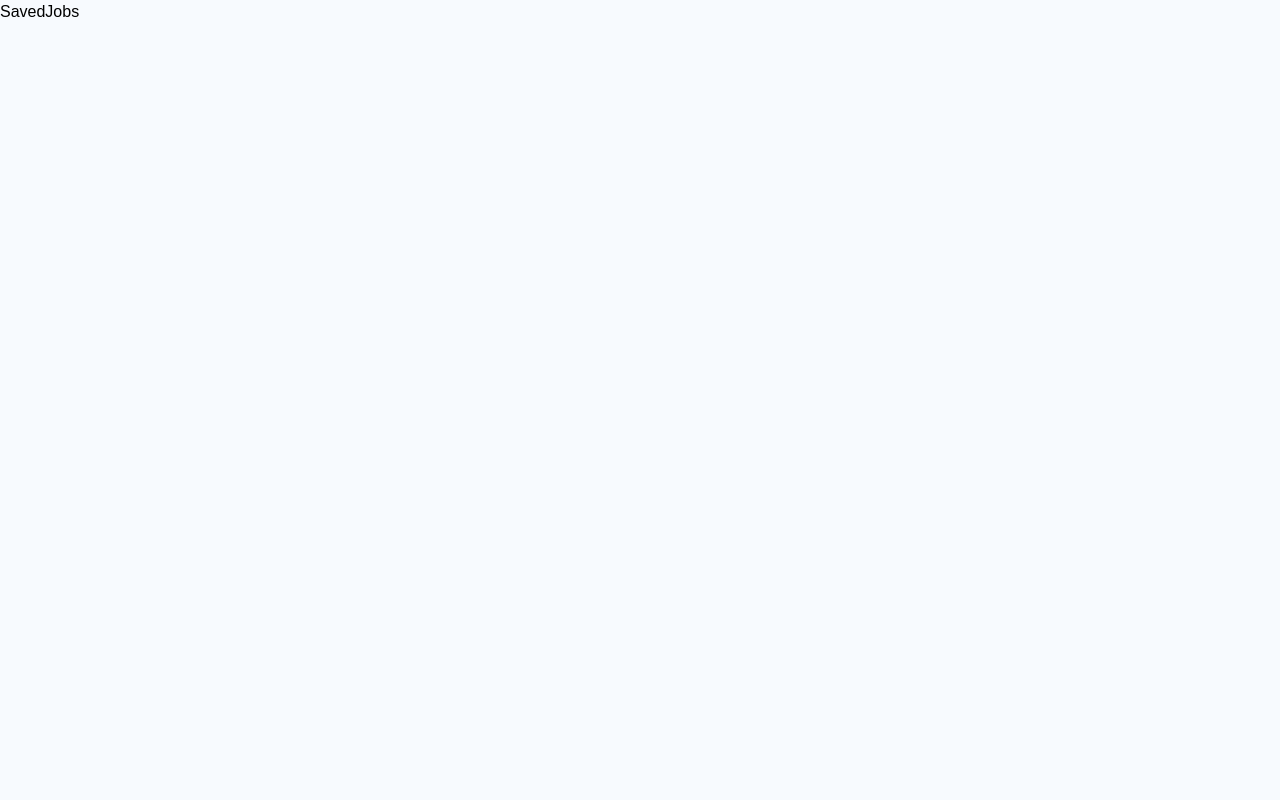
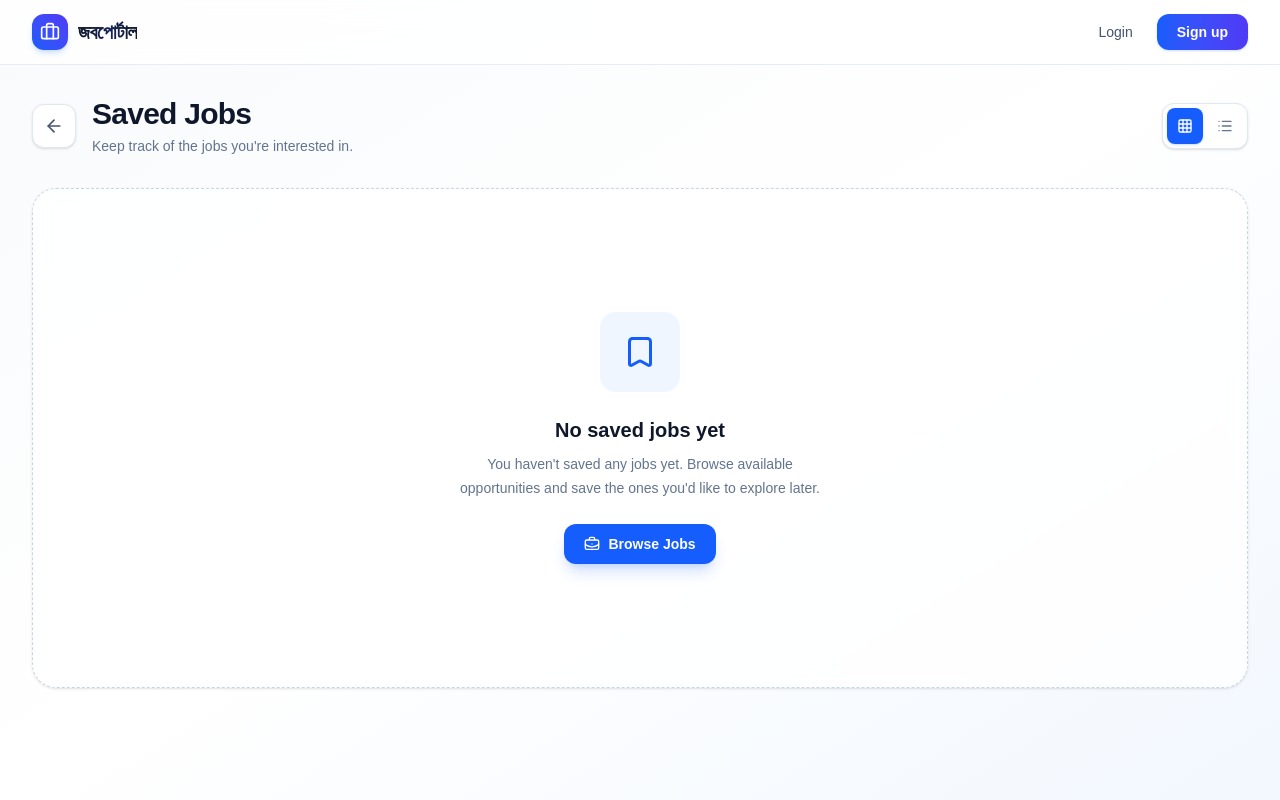
Before and after one commit to yeasin5060/job-portal, a React (Vite) app in the folder client/: page /saved-jobs in a window 1280 px wide. Built offline with nearby package versions, Linux system fonts and the light colour scheme.

Commit message:
complete the savedjob.jsx

```diff
--- a/client/src/pages/JobSeeker/SavedJobs.jsx
+++ b/client/src/pages/JobSeeker/SavedJobs.jsx
@@ -1,9 +1,200 @@
-import React from 'react'
+
+import { useState, useEffect } from "react";
+import {
+  Grid,
+  List,
+  ArrowLeft,
+  Bookmark,
+  BriefcaseBusiness,
+} from "lucide-react";
+import { useAuth } from "../../context/AuthContext";
+import { useNavigate } from "react-router-dom";
+import axiosInstance from "../../utils/axiosinstance";
+import { API_PATHS } from "../../utils/apiPaths";
+import Navbar from "../../components/Navbar";
+import JobCard from "../../components/Cards/JobCard";
+import toast from "react-hot-toast";
 
 const SavedJobs = () => {
+  const { user } = useAuth();
+  const navigate = useNavigate();
+
+  const [savedJoblist, setSavedJobList] = useState([]);
+  const [viewMode, setViewMode] = useState("grid");
+
+  const getSavedJobs = async () => {
+    try {
+      const response = await axiosInstance.get(
+        API_PATHS.JOBS.GET_SAVE_JOBS
+      );
+
+      setSavedJobList(
+        Array.isArray(response.data) ? response.data : []
+      );
+    } catch (error) {
+      console.error("Error fetching saved jobs:", error);
+      setSavedJobList([]);
+    }
+  };
+
+  const handleUnsaveJob = async (jobId) => {
+    try {
+      await axiosInstance.delete(
+        API_PATHS.JOBS.UNSAVE_JOB(jobId)
+      );
+
+      toast.success("Job removed successfully");
+      getSavedJobs();
+    } catch (error) {
+      console.error("Error removing saved job:", error);
+
+      toast.error(
+        error.response?.data?.message ||
+          "Something went wrong! Try again later"
+      );
+    }
+  };
+
+  useEffect(() => {
+    if (user) {
+      getSavedJobs();
+    }
+  }, [user]);
+
   return (
-    <div>SavedJobs</div>
-  )
-}
+    <div className="min-h-screen bg-gradient-to-br from-slate-50 via-white to-blue-50/60 dark:from-slate-950 dark:via-slate-950 dark:to-slate-900">
+      <Navbar />
 
-export default SavedJobs
+      <main className="mx-auto max-w-7xl px-4 pb-12 pt-24 sm:px-6 lg:px-8">
+        {savedJoblist && (
+          <div>
+            {/* Header */}
+            <div className="mb-8 flex flex-col gap-5 sm:flex-row sm:items-center sm:justify-between">
+              {/* Left */}
+              <div className="flex items-center gap-4">
+                <button
+                  type="button"
+                  onClick={() => navigate(-1)}
+                  className="flex h-11 w-11 shrink-0 items-center justify-center rounded-xl border border-slate-200 bg-white text-slate-600 shadow-sm transition-all duration-200 hover:border-blue-200 hover:bg-blue-50 hover:text-blue-600 active:scale-95 dark:border-slate-800 dark:bg-slate-900 dark:text-slate-400 dark:hover:border-blue-900 dark:hover:bg-blue-950/30 dark:hover:text-blue-400"
+                >
+                  <ArrowLeft className="h-5 w-5" />
+                </button>
+
+                <div>
+                  <div className="flex items-center gap-2">
+                    <h1 className="text-2xl font-bold tracking-tight text-slate-900 sm:text-3xl dark:text-white">
+                      Saved Jobs
+                    </h1>
+
+                    {savedJoblist.length > 0 && (
+                      <span className="rounded-full bg-blue-50 px-2.5 py-1 text-xs font-bold text-blue-600 dark:bg-blue-950/40 dark:text-blue-400">
+                        {savedJoblist.length}
+                      </span>
+                    )}
+                  </div>
+
+                  <p className="mt-1 text-sm text-slate-500 dark:text-slate-400">
+                    Keep track of the jobs you're interested in.
+                  </p>
+                </div>
+              </div>
+
+              {/* View Toggle */}
+              <div className="flex w-fit items-center gap-1 rounded-xl border border-slate-200 bg-white p-1 shadow-sm dark:border-slate-800 dark:bg-slate-900">
+                <button
+                  type="button"
+                  onClick={() => setViewMode("grid")}
+                  className={`flex h-9 w-9 items-center justify-center rounded-lg transition-all duration-200 ${
+                    viewMode === "grid"
+                      ? "bg-blue-600 text-white shadow-sm shadow-blue-500/20"
+                      : "text-slate-500 hover:bg-slate-100 hover:text-slate-800 dark:text-slate-400 dark:hover:bg-slate-800 dark:hover:text-slate-200"
+                  }`}
+                  title="Grid view"
+                >
+                  <Grid className="h-4 w-4" />
+                </button>
+
+                <button
+                  type="button"
+                  onClick={() => setViewMode("list")}
+                  className={`flex h-9 w-9 items-center justify-center rounded-lg transition-all duration-200 ${
+                    viewMode === "list"
+                      ? "bg-blue-600 text-white shadow-sm shadow-blue-500/20"
+                      : "text-slate-500 hover:bg-slate-100 hover:text-slate-800 dark:text-slate-400 dark:hover:bg-slate-800 dark:hover:text-slate-200"
+                  }`}
+                  title="List view"
+                >
+                  <List className="h-4 w-4" />
+                </button>
+              </div>
+            </div>
+
+            {/* Content */}
+            <div>
+              {savedJoblist.length === 0 ? (
+                /* Empty State */
+                <div className="flex min-h-[500px] items-center justify-center rounded-3xl border border-dashed border-slate-300 bg-white/80 px-6 py-12 shadow-sm backdrop-blur-sm dark:border-slate-700 dark:bg-slate-900/70">
+                  <div className="max-w-md text-center">
+                    <div className="mx-auto flex h-20 w-20 items-center justify-center rounded-2xl bg-blue-50 dark:bg-blue-950/30">
+                      <Bookmark className="h-9 w-9 text-blue-600 dark:text-blue-400" />
+                    </div>
+
+                    <h3 className="mt-6 text-xl font-bold text-slate-900 dark:text-white">
+                      No saved jobs yet
+                    </h3>
+
+                    <p className="mx-auto mt-2 max-w-sm text-sm leading-6 text-slate-500 dark:text-slate-400">
+                      You haven't saved any jobs yet. Browse available
+                      opportunities and save the ones you'd like to
+                      explore later.
+                    </p>
+
+                    <button
+                      type="button"
+                      onClick={() => navigate("/find-jobs")}
+                      className="mt-6 inline-flex items-center gap-2 rounded-xl bg-blue-600 px-5 py-2.5 text-sm font-semibold text-white shadow-lg shadow-blue-600/20 transition-all duration-200 hover:bg-blue-700 hover:shadow-blue-600/30 active:scale-95"
+                    >
+                      <BriefcaseBusiness className="h-4 w-4" />
+                      Browse Jobs
+                    </button>
+                  </div>
+                </div>
+              ) : (
+                /* Saved Jobs */
+                <div
+                  className={
+                    viewMode === "grid"
+                      ? "grid grid-cols-1 gap-5 md:grid-cols-2 xl:grid-cols-2"
+                      : "space-y-4"
+                  }
+                >
+                  {savedJoblist.map((savedJob) => (
+                    <div
+                      key={savedJob._id}
+                      className="group transition-transform duration-200 hover:-translate-y-0.5"
+                    >
+                      <JobCard
+                        job={savedJob?.job}
+                        onClick={() =>
+                          navigate(
+                            `/job/${savedJob?.job?._id}`
+                          )
+                        }
+                        onToggleSave={() =>
+                          handleUnsaveJob(savedJob?.job?._id)
+                        }
+                        saved
+                      />
+                    </div>
+                  ))}
+                </div>
+              )}
+            </div>
+          </div>
+        )}
+      </main>
+    </div>
+  );
+};
+
+export default SavedJobs;
```
